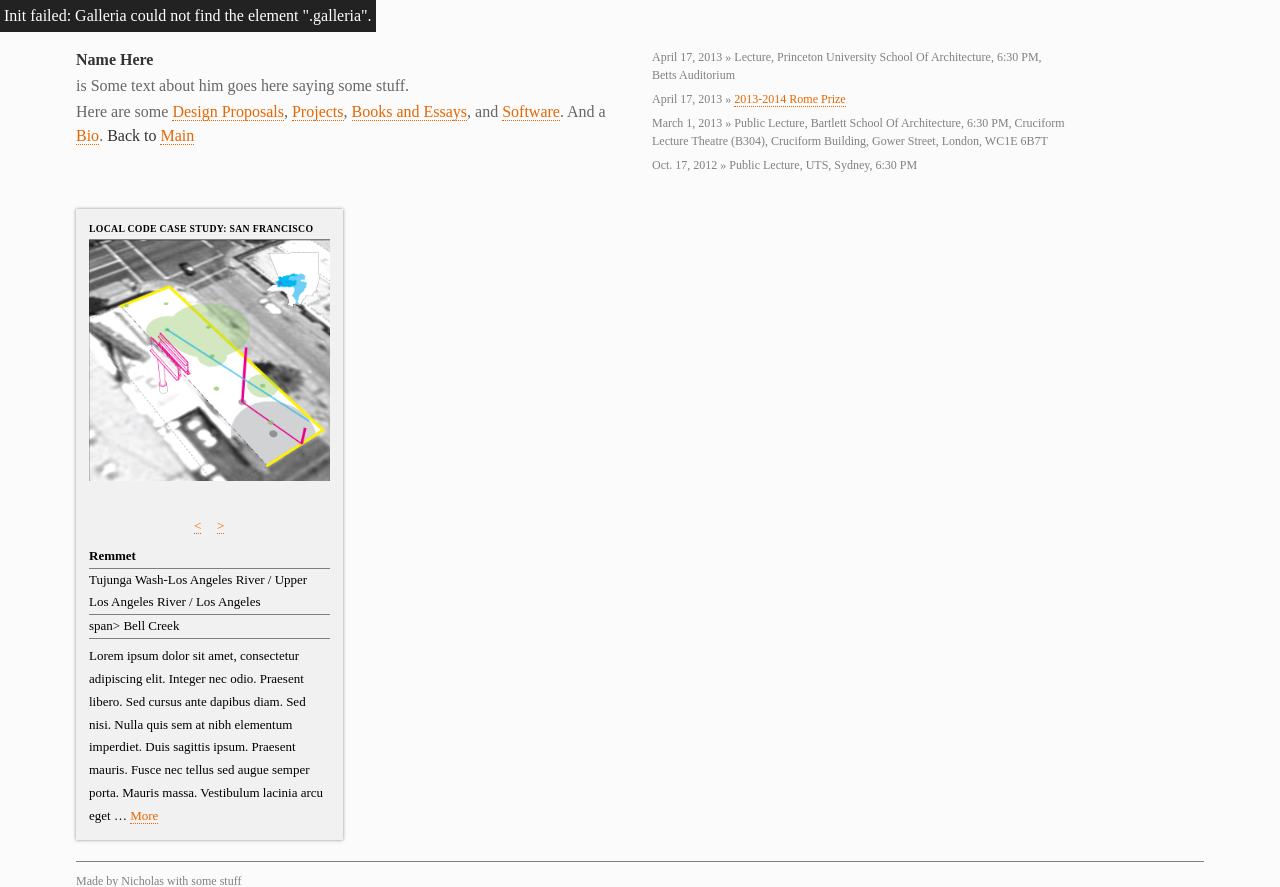
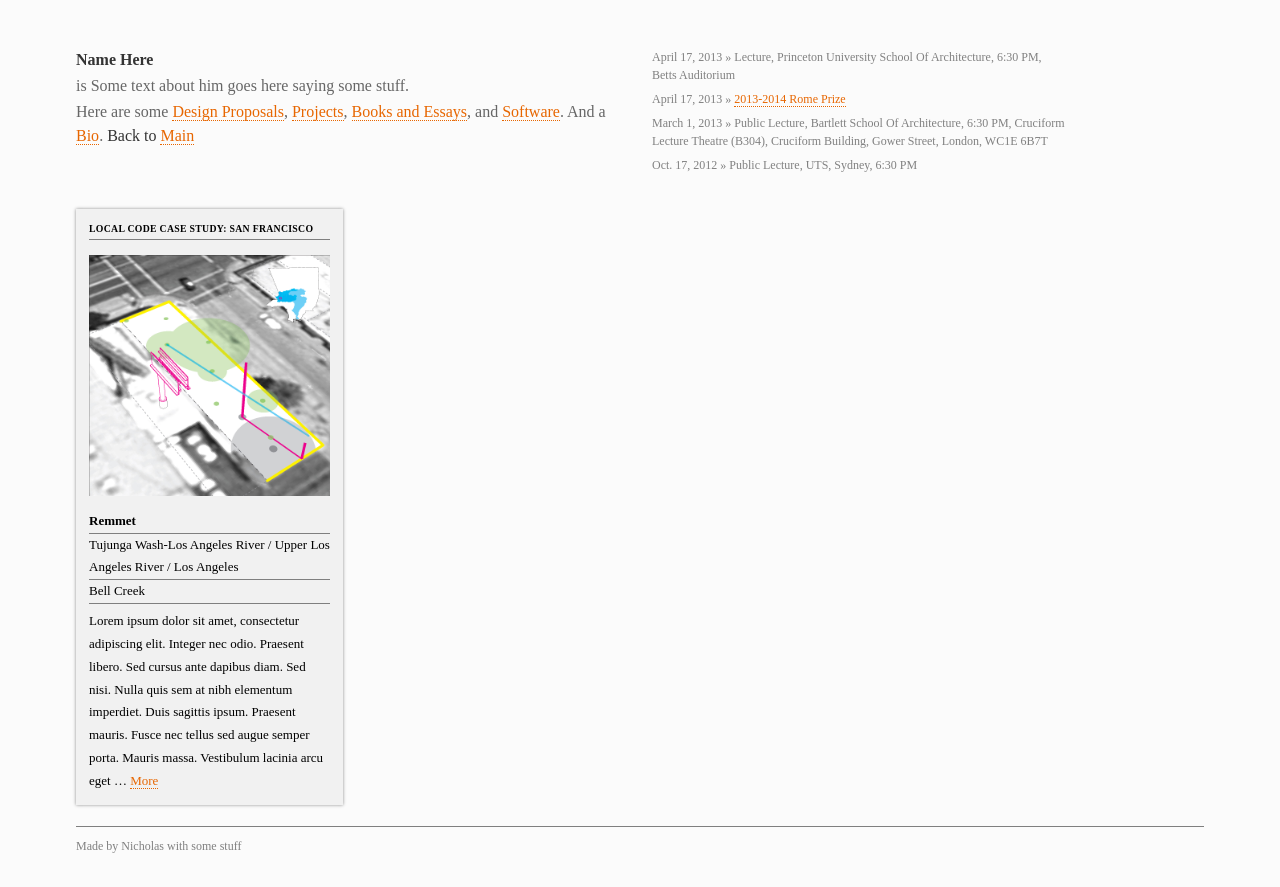
Before and after one commit to demonchaux/demonchauxcss, a Django app: a page that uses base/templates/base/blocks/slide_post.html in a window 1280 px wide. Shown: the top 887 px of the page. After the commit the page ends 853 px from the top, so only its background shows below. Run offline with Django 3.2, Linux system fonts and the light colour scheme; data comes from the database, SQL or seed files in the repository; style sheets or scripts are compiled from the project's sources; some libraries are stand-ins or nearby versions; some web fonts are replaced.

Commit message:
slides for detailed, new look d'

```diff
--- a/base/static/css/style.less
+++ b/base/static/css/style.less
@@ -390,8 +390,15 @@ top:@2cols;
 	width: 100%;
 	height: auto;
 	}
-
+	.galleria {
+		width: 100%;
+		height: 800px;
+		.galleria-container {
+			background-color: #fff;
+		}
+		.galleria-stage{top:0;right:0;bottom:0;left:0;}
 	}
+}
 
 
 
--- a/base/static/js/slideshowLA.js
+++ b/base/static/js/slideshowLA.js
@@ -63,12 +63,12 @@ $(function(){
                 //         startSlides($('#siteslides'),1);
                 //     }, 1000 * slideDuration);
                 // });
-                that.imageSlide.find('#forwardtab').click(function(event){
+                that.imageSlide.on('click', '.slide .galleria-image-nav-right', function(event){
                     event.preventDefault();
                     that.starSlides(1);
                 });
 
-                that.imageSlide.find('#backwardtab').click(function(event){
+                that.imageSlide.on('click', '.slide .galleria-image-nav-left', function(event){
                     event.preventDefault();
                     that.starSlides(-1);
                 });
@@ -95,14 +95,15 @@ $(function(){
             this.imageSlide.data('siteindex', idx);
             newSite = this.sites[idx];
             // swap image
-            this.imageSlide.find('.siteimage')
+            console.log(this.imageSlide.find('.galleria img').attr('src'));
+            this.imageSlide.find('.galleria img')
             .fadeOut('fast', this.siteCall(this.imageSlide, newSite));
         },
 
         siteCall: function(imageSlide, newSite){
             var that = this;
             return function(){
-                var img = that.imageSlide.find('.siteimage');
+                var img = that.imageSlide.find('.galleria img');
                 img.bind("load", function(){
                     $(this).fadeIn();
                 });
@@ -128,5 +129,4 @@ $(function(){
         slider.initialize(id, element.data('json'), element.data('image'));
         sliders.push(slider);
     });
-
 });
--- a/base/templates/base/blocks/slide_post.html
+++ b/base/templates/base/blocks/slide_post.html
@@ -12,14 +12,14 @@
     {% elif post.post_type == 'd' %}
         <div id="siteslides{{ post.id }}" class="slide"
              data-json="{{ post.json_path }}" data-image="{{ post.image_path }}">
-            <div class="image_slide">
+            <div class="galleria">
                 <img class="siteimage" src=""/>
             </div>
 
-            <div class="slides_navigation">
+            <!-- <div class="slides_navigation">
                 <div id="backwardtab"><a href="#">&lt;</a></div>
                 <div id="forwardtab"><a href="#">&gt;</a></div>
-            </div>
+            </div> -->
 
             <div class="sitetext">
                 <b><span class="street"></span></b>
@@ -30,7 +30,7 @@
                 <span class="regional"></span>{#  Watershed. #}
                 <hr>
 
-                <span class="sitelabel">span>
+                <span class="sitelabel"></span>
                 <span class="ground"></span>
                 <hr>
             </div>
```
Also changed, not shown: base/templates/base/contentpage.html (+7 -4 lines).
